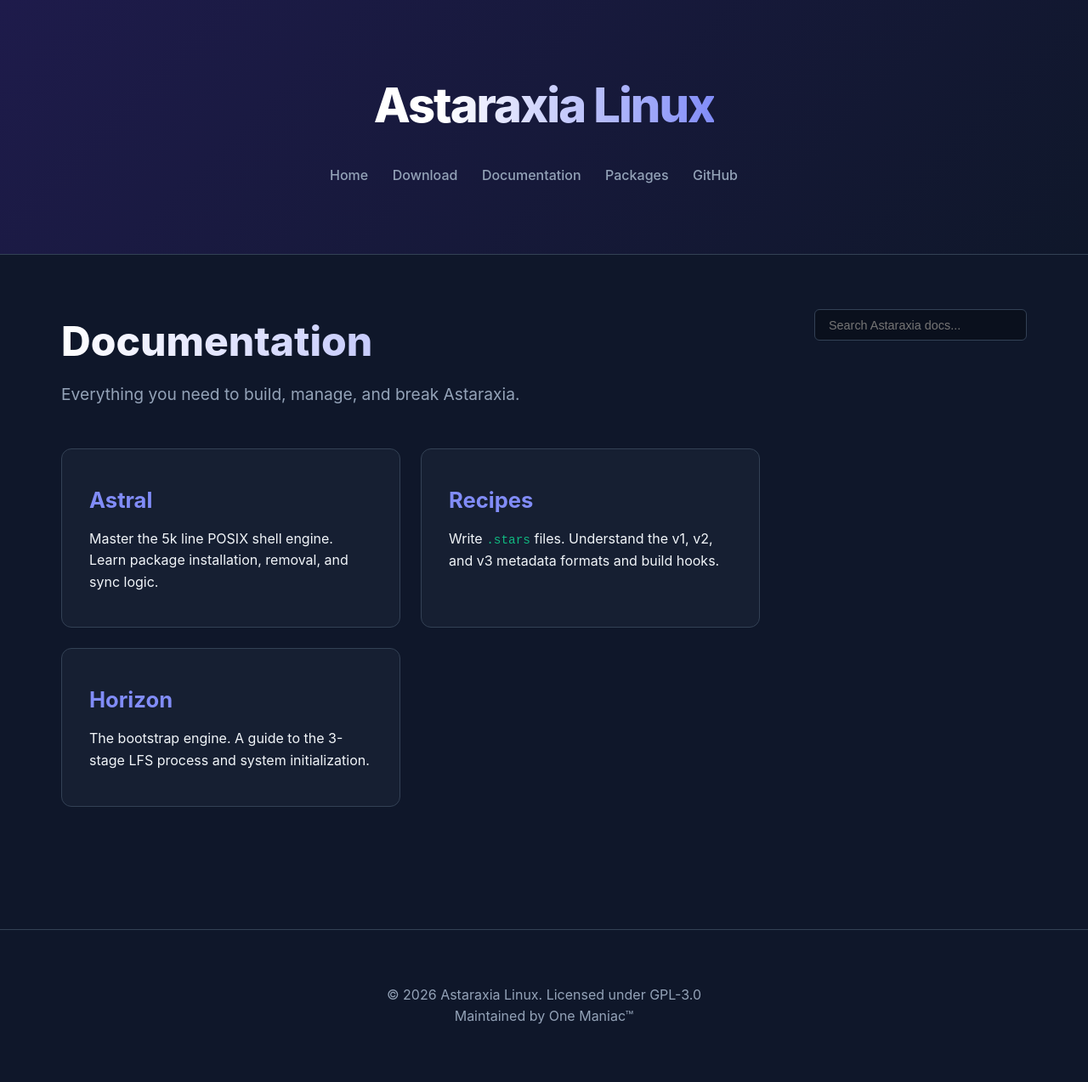
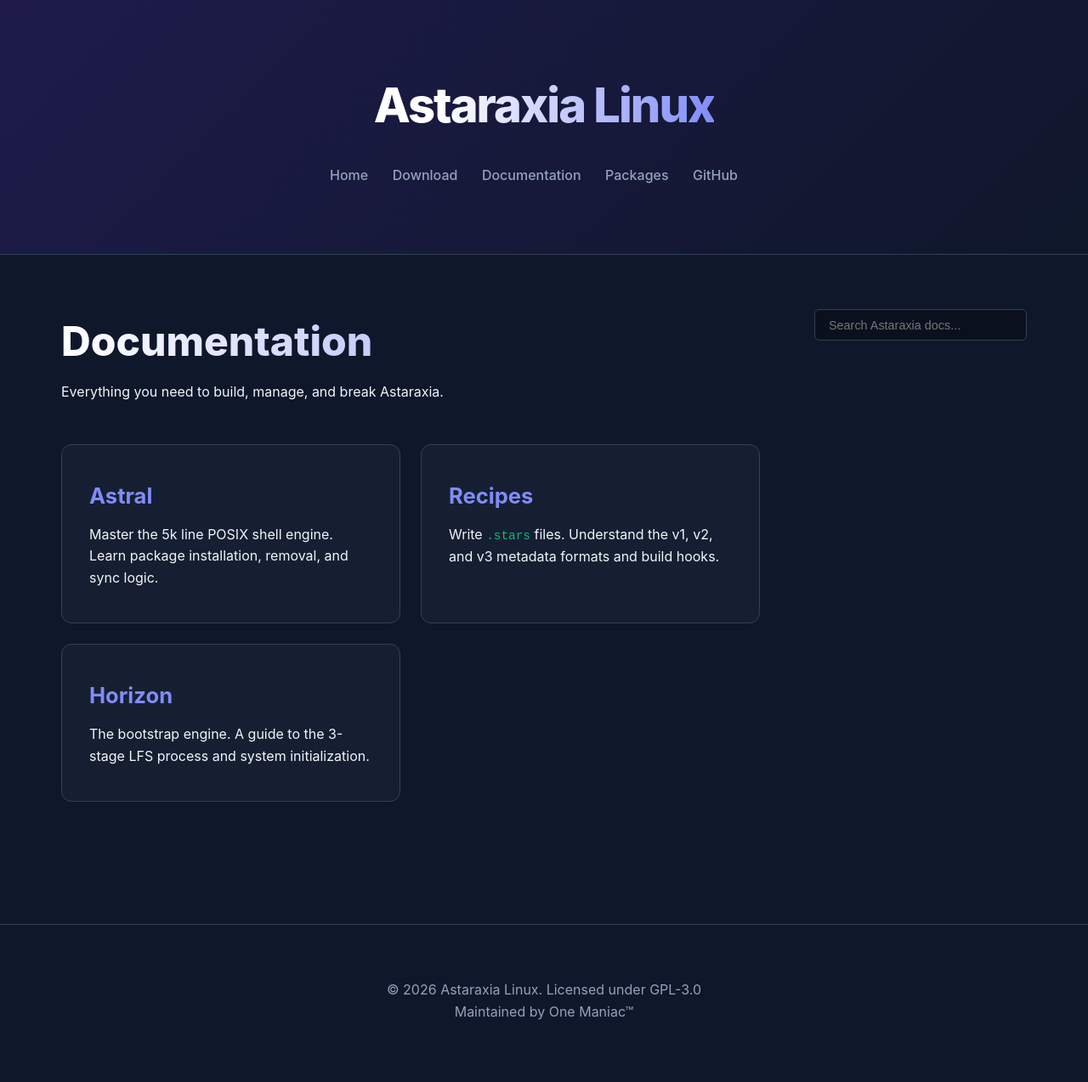
Before and after one commit to Astaraxia-Linux/astaraxia-linux.github.io, a Jekyll site: the page built from docs.html, in a window 1280 px wide. Shown: the whole page at 85% size. Built offline with Jekyll 4.4.1, drawn with Linux system fonts in a browser that asks for light colours; comment, search, counter and statistics services are not loaded.

Commit message:
Update docs.html

```diff
--- a/docs.html
+++ b/docs.html
@@ -5,10 +5,9 @@ title: Documentation
 
 <div class="docs-index">
     <h1 class="title-gradient">Documentation</h1>
-    <p class="subtitle" style="color: var(--text-dim); font-size: 1.2rem;">Everything you need to build, manage, and break Astaraxia.</p>
+    <p class="subtitle">Everything you need to build, manage, and break Astaraxia.</p>
 
-    <div class="docs-grid" style="display: grid; grid-template-columns: repeat(auto-fit, minmax(300px, 1fr)); gap: 1.5rem; margin-top: 3rem;">
-
+    <div class="docs-grid">
         <a href="/docus/astral" class="doc-card">
             <div class="card">
                 <h2>Astral</h2>
@@ -29,6 +28,5 @@ title: Documentation
                 <p>The bootstrap engine. A guide to the 3-stage LFS process and system initialization.</p>
             </div>
         </a>
-
     </div>
 </div>
```
